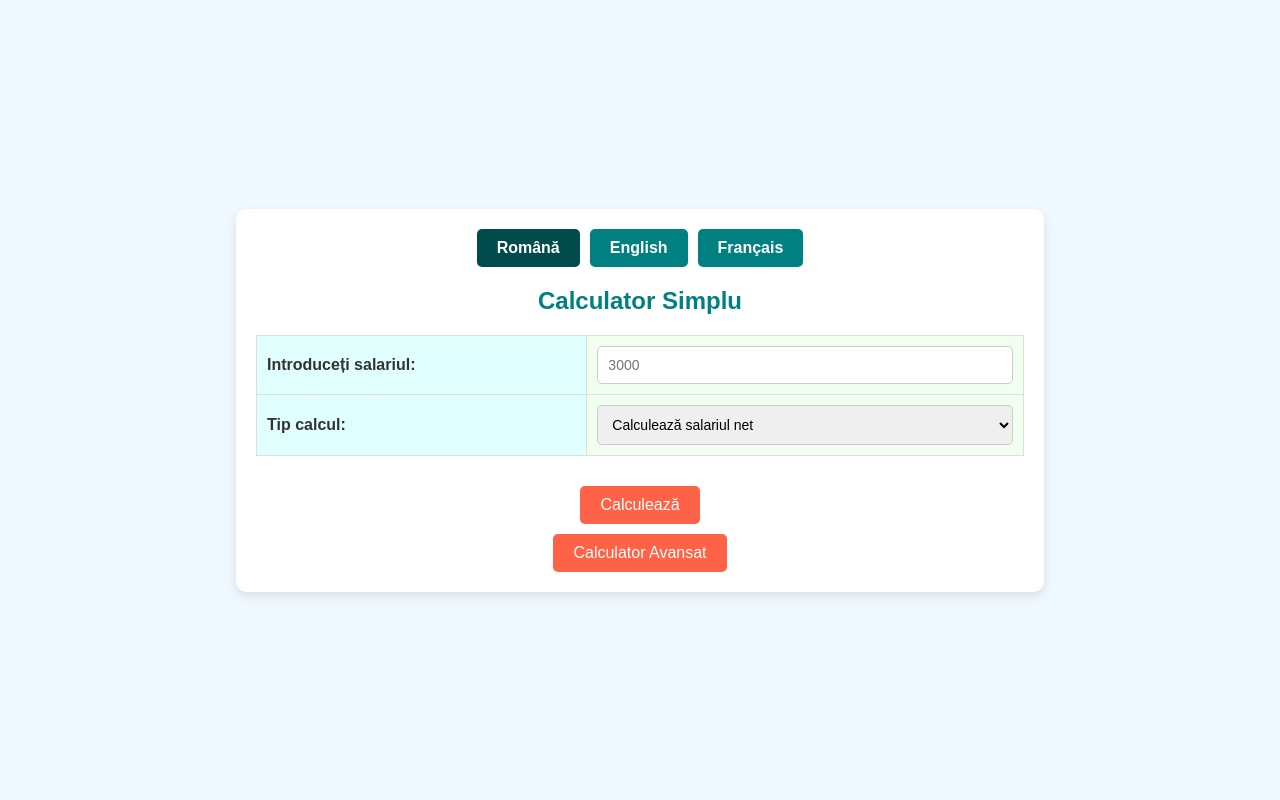
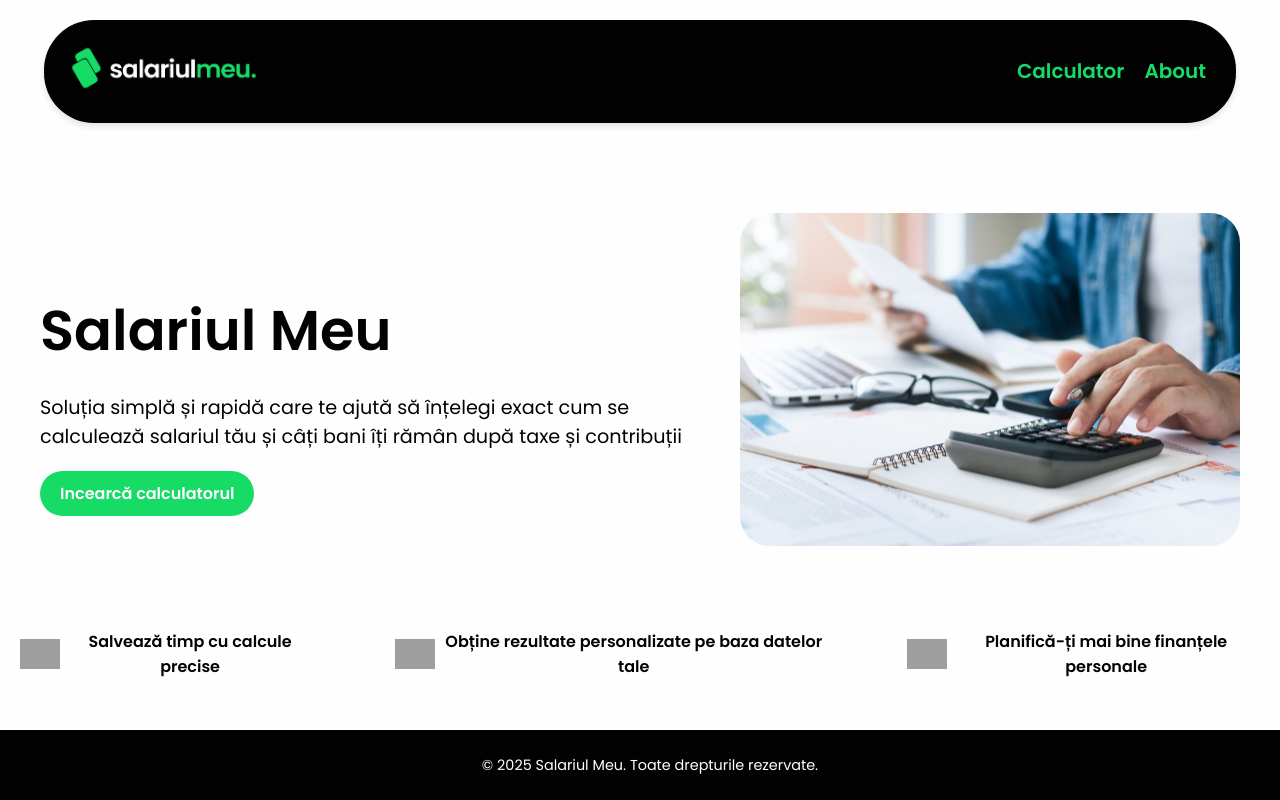
Before and after one commit to davidlinca/salariulmeu, a Flask app: page / in a window 1280 px wide. Run offline with Flask 3, Linux system fonts and the light colour scheme; grey boxes are pictures that could not be loaded.

Commit message:
Front-End

```diff
--- a/project/static/styles.css
+++ b/project/static/styles.css
@@ -1,14 +1,152 @@
 /* Resetare generală */
+@import url("https://fonts.googleapis.com/css2?family=Poppins:wght@400;600&display=swap");
+
 body {
-    font-family: Arial, sans-serif;
+  margin: 0;
+  font-family: "Poppins", Arial, sans-serif;
+  background-color: #fefefe;
+  color: #333;
+}
+
+header {
+  display: flex;
+  justify-content: space-between;
+  align-items: center;
+  padding: 20px;
+  background-color: #020202;
+  color: white;
+  border-radius: 50px;
+  margin: 20px auto;
+  width: 90%;
+  max-width: auto;
+  box-shadow: 0 4px 6px rgba(0, 0, 0, 0.1);
+}
+
+.logo img {
+  max-width: 200px;
+  height: auto;
+}
+
+nav ul {
+  list-style: none;
+  display: flex;
   margin: 0;
   padding: 0;
-    background-color: #f0f8ff; /* Turcoaz deschis */
-    color: #333;
+}
+
+nav ul li {
+  margin: 0 10px;
+}
+
+nav ul li a {
+  text-decoration: none;
+  color: #16db65;
+  font-size: 20px;
+  font-weight: bold;
+  transition: color 0.3s ease;
+}
+
+nav ul li a:hover {
+  color: #d4d4d4;
+}
+
+main {
+  text-align: center;
+  padding: 50px 20px;
+}
+
+.main-content {
   display: flex;
   justify-content: center;
   align-items: center;
-    height: 100vh;
+  gap: 20px;
+  max-width: 1200px;
+  margin: 0 auto;
+  padding: 20px;
+  flex-wrap: wrap;
+}
+
+.text-section {
+  flex: 1;
+  text-align: left;
+}
+
+.text-section h1 {
+  font-size: 3.5em; /* Ajustare dimensiune titlu */
+  margin-bottom: 10px;
+  color: #020202;
+}
+
+.text-section p {
+  font-size: 1.2em;
+  color: #020202;
+  margin-bottom: 20px;
+}
+
+.text-section .btn {
+  display: inline-block;
+  padding: 10px 20px;
+  background-color: #16db65;
+  color: white;
+  text-decoration: none;
+  font-weight: bold;
+  border-radius: 50px;
+  transition: background-color 0.3s ease;
+}
+
+.text-section .btn:hover {
+  background-color: #058c42;
+}
+
+.image-section {
+  position: relative;
+  display: inline-block;
+}
+
+.image-section .main-image {
+  max-width: 500px;
+  height: auto;
+  border-radius: 30px;
+  position: relative;
+  z-index: 2;
+}
+
+.extra-content {
+  margin-top: 40px;
+  display: flex;
+  justify-content: center;
+  align-items: center;
+  gap: 80px;
+}
+
+.extra-item {
+  display: flex;
+  align-items: center;
+  gap: 5px;
+}
+
+.extra-item img {
+  max-width: 40px;
+  height: auto;
+}
+
+.extra-item p {
+  font-size: 1em;
+  font-weight: bold;
+  color: #020202;
+}
+
+footer {
+  text-align: center;
+  padding: 10px;
+  background-color: #020202;
+  color: white;
+  font-size: 0.9em;
+  width: 100%;
+  margin-top: auto;
+  position: fixed;
+  bottom: 0;
+  left: 0;
 }
 
 /* Container principal */
@@ -22,7 +160,8 @@ body {
 }
 
 /* Titluri */
-h1, h2 {
+h1,
+h2 {
   color: #008080; /* Turcoaz */
   margin-bottom: 20px;
 }
@@ -50,7 +189,8 @@ table td:nth-child(2) {
 }
 
 /* Inputuri și selecturi */
-input, select {
+input,
+select {
   width: 100%;
   padding: 10px;
   font-size: 14px;
@@ -77,7 +217,8 @@ button:hover {
 }
 
 /* Rezultate */
-.result, .steps {
+.result,
+.steps {
   margin-top: 20px;
   padding: 15px;
   background-color: #e6ffe6; /* Verde deschis */
@@ -87,7 +228,8 @@ button:hover {
   color: #333; /* Text vizibil */
 }
 
-.result h2, .steps h3 {
+.result h2,
+.steps h3 {
   color: #008000; /* Verde pentru titluri */
 }
 
--- a/project/templates/index.html
+++ b/project/templates/index.html
@@ -1,102 +1,76 @@
 <!DOCTYPE html>
-<html lang="{{ language }}">
-    <head>
-        <meta charset="UTF-8">
-        <meta name="viewport" content="width=device-width, initial-scale=1.0">
-        <title>{{ translations.title }}</title>
-        <link rel="stylesheet" href="{{ url_for('static', filename='styles.css') }}">
-        <script src="{{ url_for('static', filename='script.js') }}" defer></script>
-    </head>
-<body>
-    <div class="container">
-        <!-- Butoane pentru limbi -->
-        <div class="language-buttons">
-            <a href="/set_language/ro" class="btn {{ 'active' if language == 'ro' else '' }}">Română</a>
-            <a href="/set_language/en" class="btn {{ 'active' if language == 'en' else '' }}">English</a>
-            <a href="/set_language/fr" class="btn {{ 'active' if language == 'fr' else '' }}">Français</a>
-
+<html lang="en">
+  <head>
+    <meta charset="UTF-8" />
+    <meta name="viewport" content="width=device-width, initial-scale=1.0" />
+    <title>Salariul Meu</title>
+    <link
+      rel="stylesheet"
+      href="{{ url_for('static', filename='styles.css') }}"
+    />
+  </head>
+  <body>
+    <header>
+      <div class="logo">
+        <a href="">
+          <img
+            src="{{ url_for('static', filename='resources/logo/logov2.png') }}"
+            alt="Logo"
+          />
+        </a>
+      </div>
+      <nav>
+        <ul>
+          <li><a href="calculator.html">Calculator</a></li>
+          <li><a href="#">About</a></li>
+        </ul>
+      </nav>
+    </header>
+    <main>
+      <div class="main-content">
+        <div class="text-section">
+          <h1>Salariul Meu</h1>
+          <p>
+            Soluția simplă și rapidă care te ajută să înțelegi exact cum se
+            calculează salariul tău și câți bani îți rămân după taxe și
+            contribuții
+          </p>
+          <a href="/calculator" class="btn">Incearcă calculatorul</a>
         </div>
-
-        <!-- Calculator Simplu -->
-        <div id="simple-calculator">
-            <h2>{{ translations.simple_calculator }}</h2>
-            <form method="POST" action="/calculate_simple">
-                <table>
-                    <tr>
-                        <td>{{ translations.enter_salary }}</td>
-                        <td><input type="number" id="salary" name="salary" required placeholder="3000"></td>
-                    </tr>
-                    <tr>
-                        <td>{{ translations.calculation_type }}</td>
-                        <td>
-                            <select id="type" name="type" required>
-                                <option value="net">{{ translations.calculate_net_salary }}</option>
-                                <option value="gross">{{ translations.calculate_gross_salary }}</option>
-                            </select>
-                        </td>
-                    </tr>
-                </table>
-                <button type="submit">{{ translations.calculate }}</button>
-            </form>
-            <button onclick="toggleCalculator('advanced')">{{ translations.advanced_calculator }}</button>
+        <div class="image-section">
+          <img
+            src="{{ url_for('static', filename='resources/images/promo.jpg') }}"
+            alt="Salariul Meu"
+            class="main-image"
+          />
         </div>
-
-        <!-- Calculator Avansat -->
-        <div id="advanced-calculator" style="display: none;">
-            <h2>{{ translations.advanced_calculator }}</h2>
-            <form method="POST" action="/calculate_advanced">
-                <table>
-                    <tr>
-                        <td>{{ translations.full_salary }}</td>
-                        <td><input type="number" id="full_salary" name="full_salary" required></td>
-                    </tr>
-                    <tr>
-                        <td>{{ translations.meal_tickets }}</td>
-                        <td><input type="number" id="meal_tickets" name="meal_tickets"></td>
-                    </tr>
-                    <tr>
-                        <td>{{ translations.ticket_value }}</td>
-                        <td><input type="number" id="ticket_value" name="ticket_value"></td>
-                    </tr>
-                    <tr>
-                        <td>{{ translations.dependents }}</td>
-                        <td><input type="number" id="dependents" name="dependents"></td>
-                    </tr>
-                    <tr>
-                        <td>{{ translations.children }}</td>
-                        <td><input type="number" id="children" name="children"></td>
-                    </tr>
-                    <tr>
-                        <td>{{ translations.tax_exempt }}</td>
-                        <td>
-                            <select id="tax_exempt" name="tax_exempt">
-                                <option value="yes">{{ translations.yes }}</option>
-                                <option value="no">{{ translations.no }}</option>
-                            </select>
-                        </td>
-                    </tr>
-                </table>
-                <button type="submit">{{ translations.calculate }}</button>
-            </form>
-            <button onclick="toggleCalculator('simple')">{{ translations.simple_calculator }}</button>
+      </div>
+      <div class="extra-content">
+        <div class="extra-item">
+          <img
+            src="{{ url_for('static', filename='resources/logo/time-sand-svgrepo-com.svg') }}"
+            alt="Timp Salvat"
+          />
+          <p>Salvează timp cu calcule precise</p>
         </div>
-
-        {% if result %}
-        <div class="result">
-            <h2>{{ translations.final_result }}: {{ result }} lei</h2>
+        <div class="extra-item">
+          <img
+            src="{{ url_for('static', filename='resources/logo/data-svgrepo-com.svg') }}"
+            alt="Date Personalizate"
+          />
+          <p>Obține rezultate personalizate pe baza datelor tale</p>
         </div>
-        {% endif %}
-
-        {% if steps %}
-        <div class="steps">
-            <h3>{{ translations.calculation_details }}:</h3>
-            <ul>
-                {% for step in steps %}
-                <li>{{ step }}</li>
-                {% endfor %}
-            </ul>
+        <div class="extra-item">
+          <img
+            src="{{ url_for('static', filename='resources/logo/planning-svgrepo-com.svg') }}"
+            alt="Planificare"
+          />
+          <p>Planifică-ți mai bine finanțele personale</p>
         </div>
-        {% endif %}
-    </div>
-</body>
+      </div>
+    </main>
+    <footer>
+      <p>&copy; 2025 Salariul Meu. Toate drepturile rezervate.</p>
+    </footer>
+  </body>
 </html>
```
Also changed, not shown: project/templates/calculator.html (added, +141 -0 lines), project/static/resources/images/promo.jpg (added), project/static/resources/logo/data-svgrepo-com.svg (added), project/static/resources/logo/logov2.png (added), project/static/resources/logo/planning-svgrepo-com.svg (added), project/static/resources/logo/time-sand-svgrepo-com.svg (added), project/templates/gross_salary.html (deleted), project/templates/net_salary.html (deleted). Lines whose indentation alone changed are shown as unchanged.
